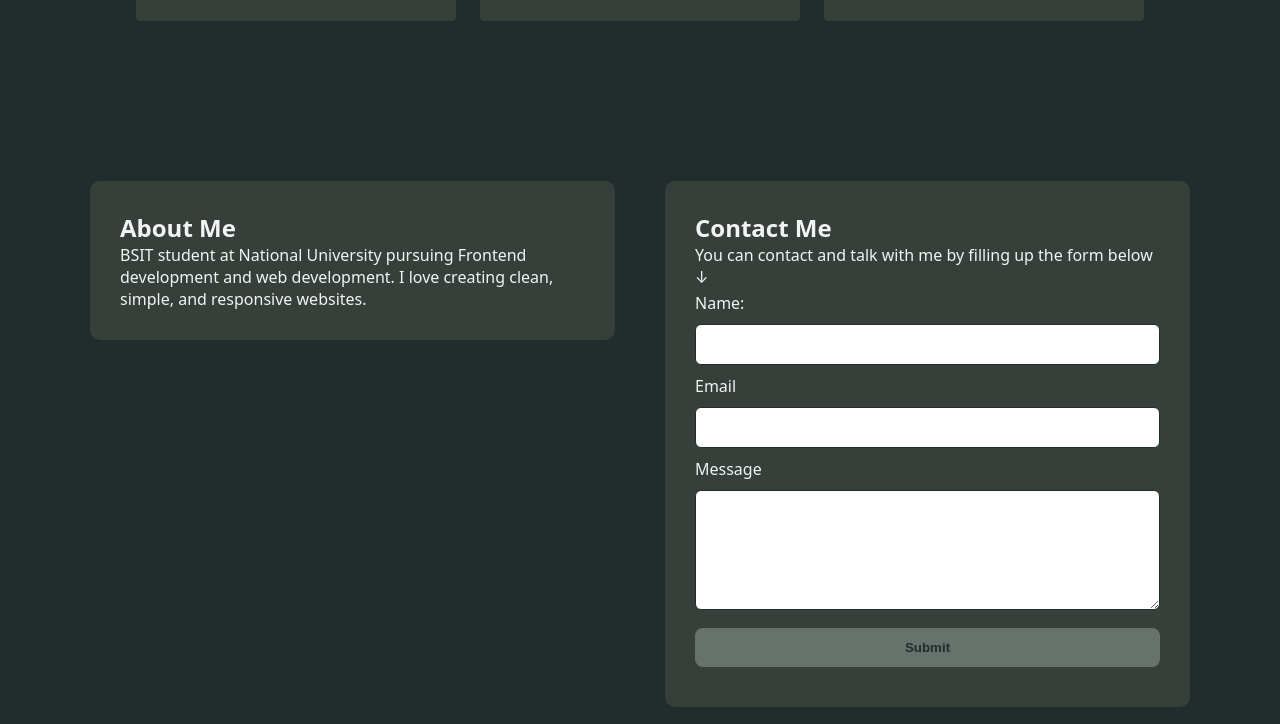
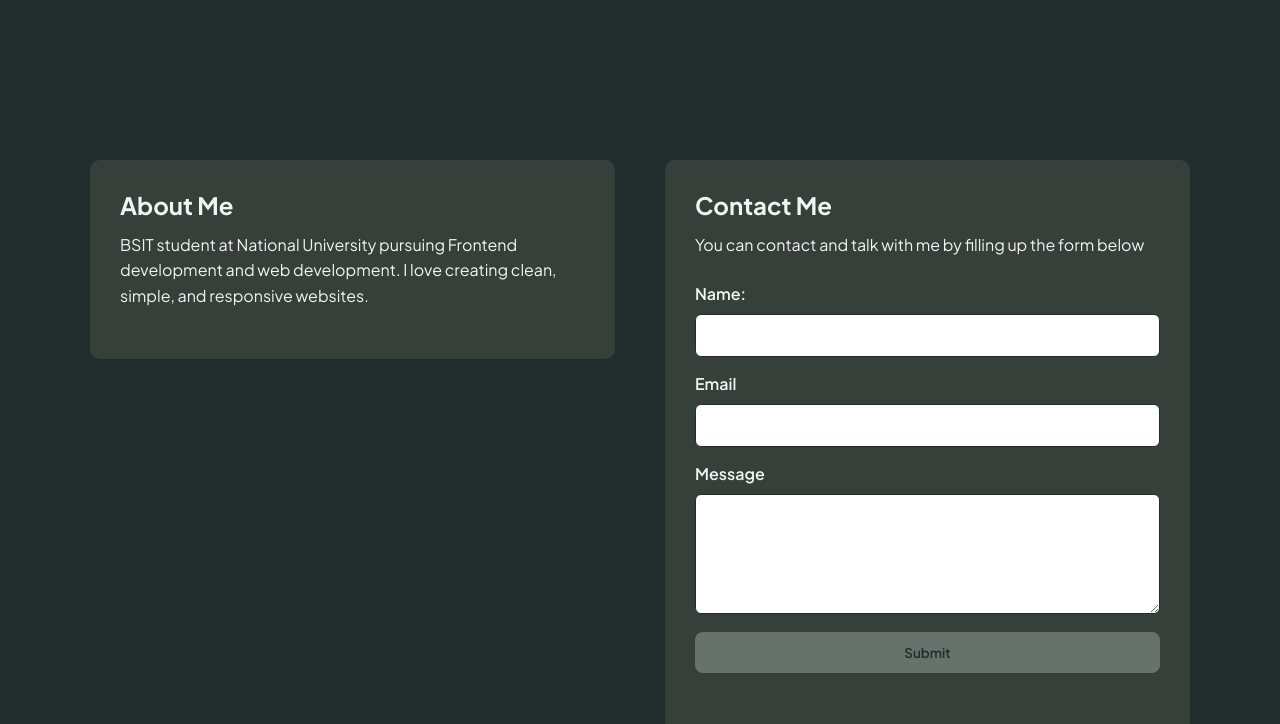
Before and after one commit to justineetm/justine-mercado-portfolio, a plain HTML site: page index.html in a window 1280 px wide. Shown: the part 2076-2800 px from the top of the page. Drawn offline with Linux system fonts and the light colour scheme; a web font is replaced by a local one.

Commit message:
add spacing in contact title and about title

```diff
--- a/index.html
+++ b/index.html
@@ -5,6 +5,10 @@
     <meta name="viewport" content="width=device-width, initial-scale=1.0">
     <title>Justine Mercado - Portfolio</title>
     <link rel="stylesheet" href="style.css">
+    <link rel="preconnect" href="https://fonts.googleapis.com">
+<link rel="preconnect" href="https://fonts.gstatic.com" crossorigin>
+<link href="https://fonts.googleapis.com/css2?family=Libertinus+Sans:ital,wght@0,400;0,700;1,400&family=Montserrat+Alternates:ital,wght@0,100;0,200;0,300;0,400;0,500;0,600;0,700;0,800;0,900;1,100;1,200;1,300;1,400;1,500;1,600;1,700;1,800;1,900&family=Montserrat:ital,wght@0,100..900;1,100..900&display=swap" rel="stylesheet">
+<link href="https://fonts.googleapis.com/css2?family=Plus+Jakarta+Sans:wght@400;600;700&display=swap" rel="stylesheet">
 </head>
 <body>
     <header class="navbar">
@@ -31,7 +35,7 @@
         <section class="hero">
             <div class="hero-content">
                 <h1>Hello There,</h1>
-                <h2>I'm Justine Mercado a <span class="span-skill">Frontend & Web Developer</span></h2>
+                <h2>I'm Justine Mercado aspiring <span class="span-skill">Frontend & Web Developer</span></h2>
                 <p>Hi, I am BSIT student specializing in Mobile and Web Application,
                     building clean and responsive web applications</p>
                     <a href="#projects" class="hero-btn">View My Works</a>
@@ -124,7 +128,7 @@
 
             <div class="contact-right" id="contact">
                 <h2>Contact Me</h2>
-                <p>You can contact and talk with me by filling up the form below &darr;</p>
+                <p>You can contact and talk with me by filling up the form below</p>
                 <form id="contact-form" action="https://formspree.io/f/xnpdvydr" method="POST">
                     <label for="name">Name:</label>
                     <input type="text" name="name" id="name" required>
--- a/style.css
+++ b/style.css
@@ -19,7 +19,12 @@ html{
 body {
   background-color: var(--bg-dark);
   color: var(--text-light);
-  font-family: system-ui, -apple-system, sans-serif;
+  font-family: 'Plus Jakarta Sans', sans-serif;
+
+}
+
+button, input, textarea{
+    font-family: inherit;
 }
 
 /* Header/Navigation Section */
@@ -338,6 +343,19 @@ border-radius: 10px;
     min-height: 120px;
     resize: vertical;
 }
+.about-left h2, .contact-right h2 {
+    margin-bottom: 12px;
+}
+
+.about-left p, .contact-right p {
+    margin-bottom: 20px;
+    line-height: 1.6;
+}
+
+.contact-right label {
+    margin-top: 6px;
+    font-weight: 600;
+}
 
 .contact-right button{
     background-color: var(--muted-sage);
```
